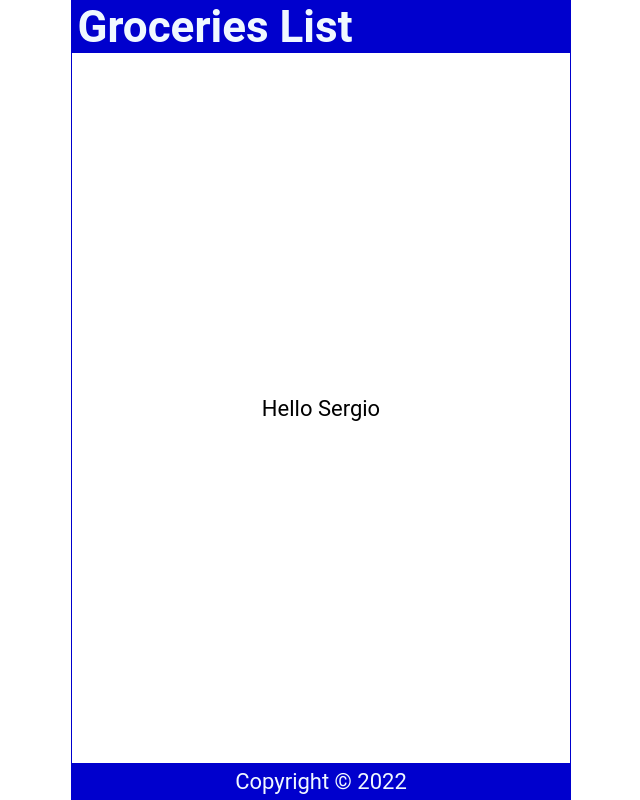
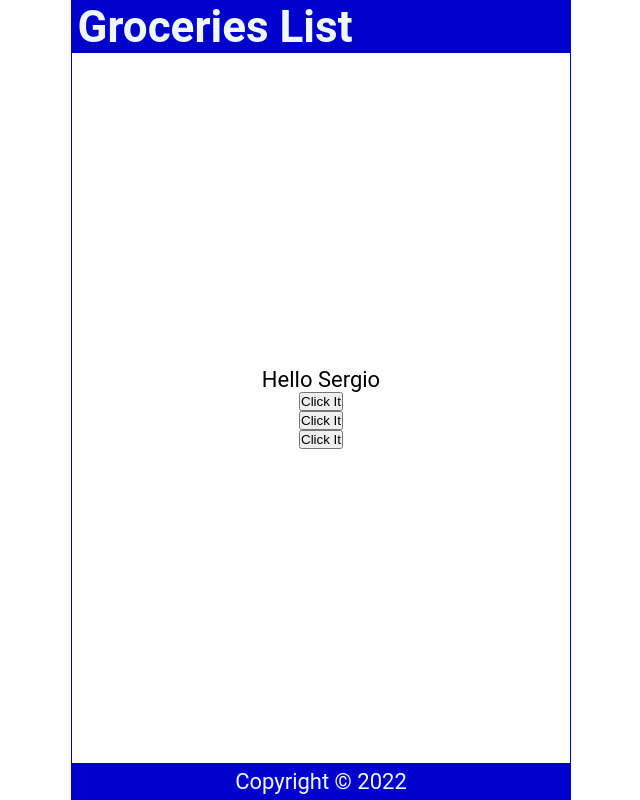
Before and after one commit to Samtaklimi87/ReactsProjects, a React (Create React App) app: page / in a window 1280 px wide. Shown: the whole page, without its empty margins (319-959 px from the left). Built offline with nearby package versions, Linux system fonts and the light colour scheme; the HTML template or start-up script is replaced by a standard one.

Commit message:
adding copy shortcut to readme, adding onclicks events to componentsjs and playing around with js function

```diff
--- a/src/Content.js
+++ b/src/Content.js
@@ -6,11 +6,25 @@
     const int = Math.floor(Math.random() * 4);
     return names[int];
   };
+
+  const handleClick = () => {
+    console.log('You clicked it')
+  }
+  const handleClick2 = (name) => {
+    console.log(`${name} was clicked`)
+  }
+  const handleClick3 = (e) => {
+    console.log(e.target.innerText)
+  }
+
   return (
     <main>
-      <p>
+      <p onDoubleClick={handleClick}>
         Hello {HandleNameChange()}
       </p>
+      <button onClick={handleClick}> Click It  </button>
+      <button onClick={() => handleClick2('Sam')}> Click It  </button>
+      <button onClick={(e) => handleClick3(e)}> Click It  </button>
     </main>
   );
 };
```
Also changed, not shown: 1 other file (tests, documents, lock files or other folders).
